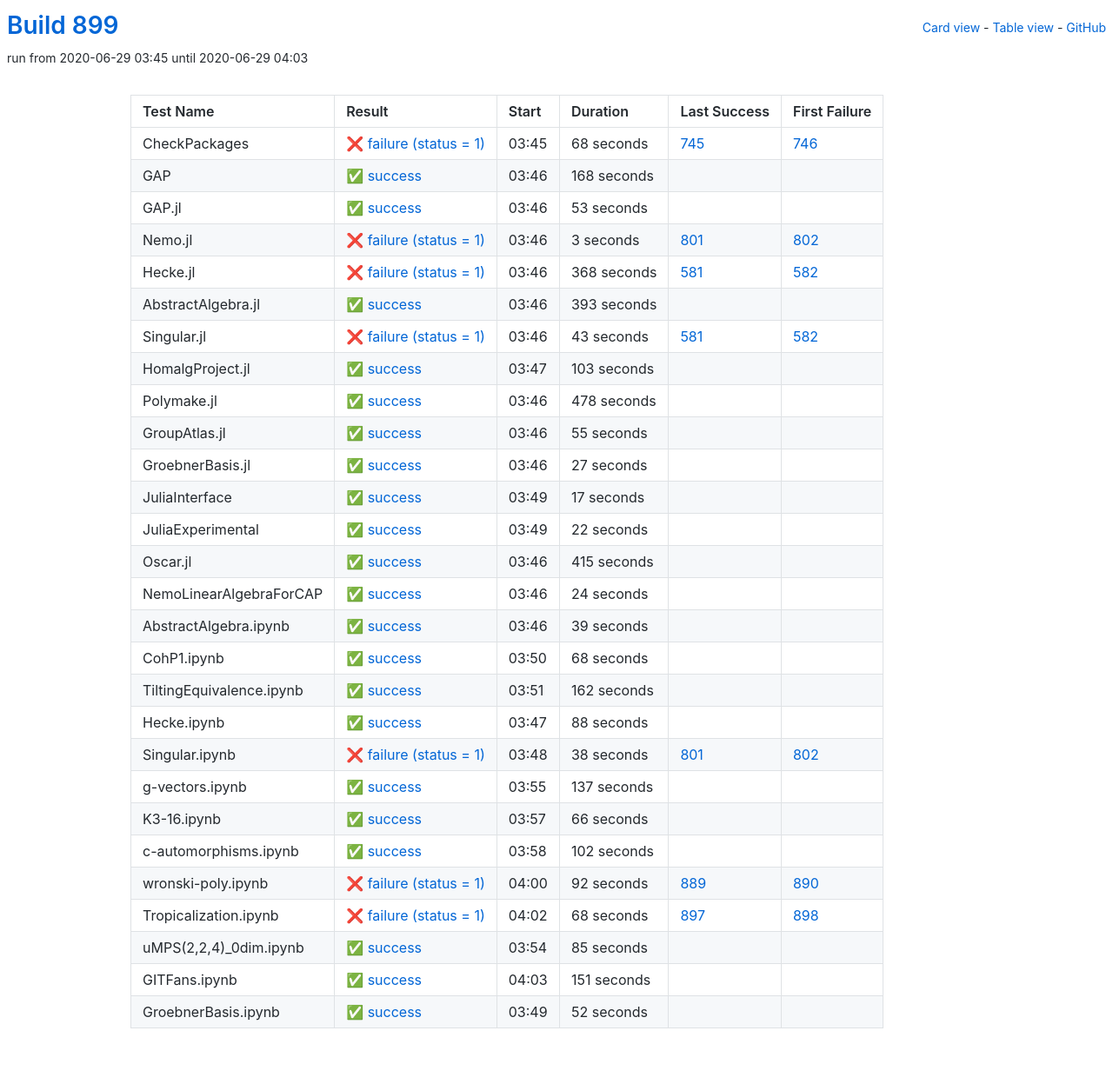
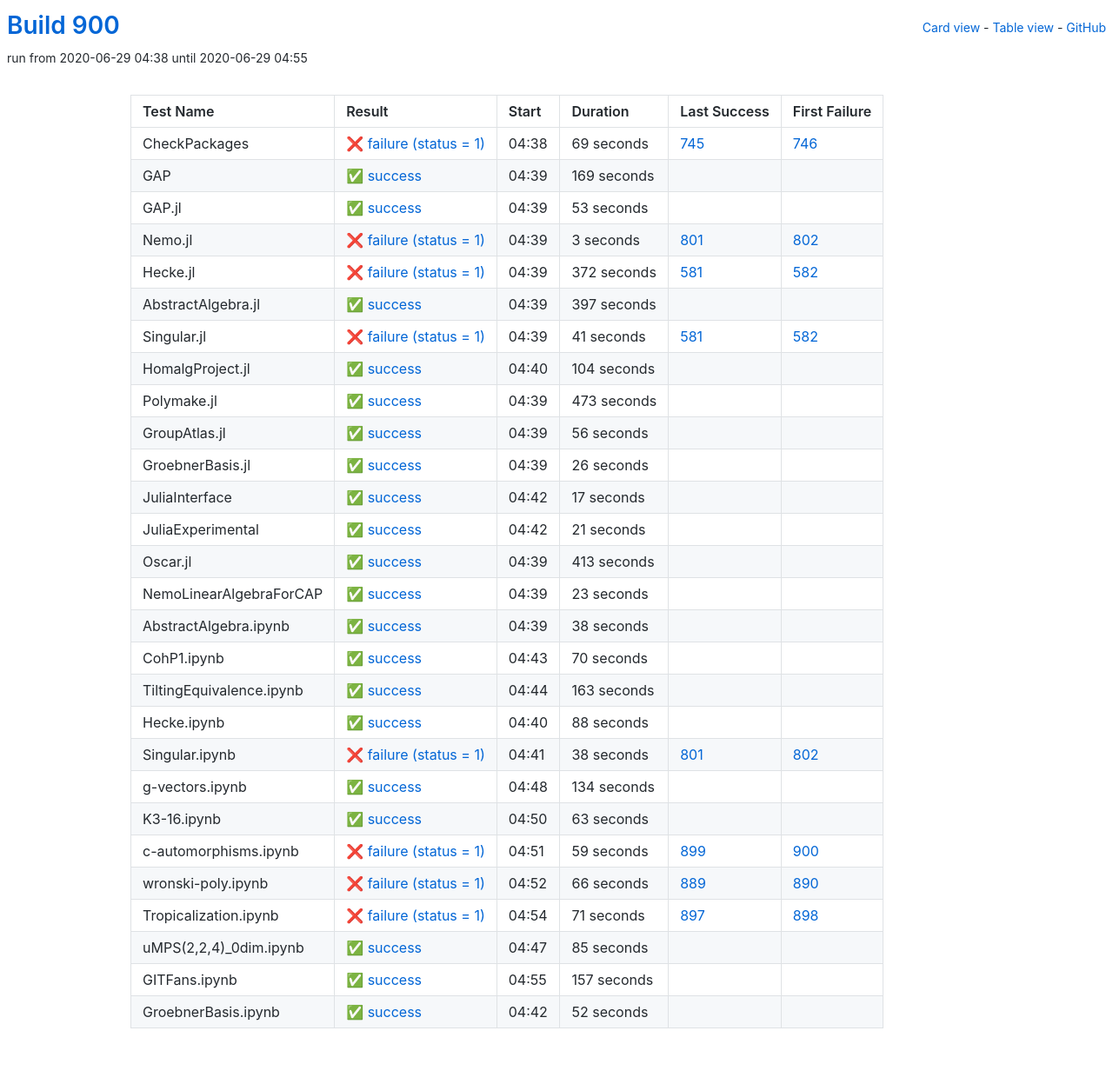
Before and after one commit to oscar-system/oscar-ci-status-1.4, a Jekyll site: the page built from table.html, in a window 1280 px wide. Shown: the whole page at 87% size. Built offline with Jekyll 4.4.1, drawn with Linux system fonts in a browser that asks for light colours.

Commit message:
Build #900

```diff
--- a/_data/ci.yml
+++ b/_data/ci.yml
@@ -1,6 +1,6 @@
 ---
-build: 899
-build_url: https://oscarci.mathematik.uni-kl.de/job/oscar-julia-1.4/899/
+build: 900
+build_url: https://oscarci.mathematik.uni-kl.de/job/oscar-julia-1.4/900/
 job: oscar-julia-1.4
 organization: oscar-system
 repo: oscar-ci-status-1.4
@@ -8,32 +8,32 @@ repourl: https://github.com/oscar-system/oscar-ci-status-1.4
 tests:
 - name: CheckPackages
   id: checkpackages
-  log: https://oscarci.mathematik.uni-kl.de/job/oscar-julia-1.4/899/artifact/logs/build-899/CheckPackages.log
-  start: 2020-06-29 03:45
+  log: https://oscarci.mathematik.uni-kl.de/job/oscar-julia-1.4/900/artifact/logs/build-900/CheckPackages.log
+  start: 2020-06-29 04:38
   success: false
   exitcode: 1
   status: failure
-  duration: 68
+  duration: 69
   last_success: 745
   last_success_url: https://oscarci.mathematik.uni-kl.de/job/oscar-julia-1.4/745/
   first_failure: 746
   first_failure_url: https://oscarci.mathematik.uni-kl.de/job/oscar-julia-1.4/746/
 - name: GAP
   id: gap
-  log: https://oscarci.mathematik.uni-kl.de/job/oscar-julia-1.4/899/artifact/logs/build-899/GAP.log
-  start: 2020-06-29 03:46
+  log: https://oscarci.mathematik.uni-kl.de/job/oscar-julia-1.4/900/artifact/logs/build-900/GAP.log
+  start: 2020-06-29 04:39
   success: true
   exitcode: 0
   status: success
-  duration: 168
+  duration: 169
   last_success: false
   last_success_url:
   first_failure: false
   first_failure_url:
 - name: GAP.jl
   id: gap-jl
-  log: https://oscarci.mathematik.uni-kl.de/job/oscar-julia-1.4/899/artifact/logs/build-899/GAP.jl.log
-  start: 2020-06-29 03:46
+  log: https://oscarci.mathematik.uni-kl.de/job/oscar-julia-1.4/900/artifact/logs/build-900/GAP.jl.log
+  start: 2020-06-29 04:39
   success: true
   exitcode: 0
   status: success
@@ -44,8 +44,8 @@ tests:
   first_failure_url:
 - name: Nemo.jl
   id: nemo-jl
-  log: https://oscarci.mathematik.uni-kl.de/job/oscar-julia-1.4/899/artifact/logs/build-899/Nemo.jl.log
-  start: 2020-06-29 03:46
+  log: https://oscarci.mathematik.uni-kl.de/job/oscar-julia-1.4/900/artifact/logs/build-900/Nemo.jl.log
+  start: 2020-06-29 04:39
   success: false
   exitcode: 1
   status: failure
@@ -56,92 +56,92 @@ tests:
   first_failure_url: https://oscarci.mathematik.uni-kl.de/job/oscar-julia-1.4/802/
 - name: Hecke.jl
   id: hecke-jl
-  log: https://oscarci.mathematik.uni-kl.de/job/oscar-julia-1.4/899/artifact/logs/build-899/Hecke.jl.log
-  start: 2020-06-29 03:46
+  log: https://oscarci.mathematik.uni-kl.de/job/oscar-julia-1.4/900/artifact/logs/build-900/Hecke.jl.log
+  start: 2020-06-29 04:39
   success: false
   exitcode: 1
   status: failure
-  duration: 368
+  duration: 372
   last_success: 581
   last_success_url: https://oscarci.mathematik.uni-kl.de/job/oscar-julia-1.4/581/
   first_failure: 582
   first_failure_url: https://oscarci.mathematik.uni-kl.de/job/oscar-julia-1.4/582/
 - name: AbstractAlgebra.jl
   id: abstractalgebra-jl
-  log: https://oscarci.mathematik.uni-kl.de/job/oscar-julia-1.4/899/artifact/logs/build-899/AbstractAlgebra.jl.log
-  start: 2020-06-29 03:46
+  log: https://oscarci.mathematik.uni-kl.de/job/oscar-julia-1.4/900/artifact/logs/build-900/AbstractAlgebra.jl.log
+  start: 2020-06-29 04:39
   success: true
   exitcode: 0
   status: success
-  duration: 393
+  duration: 397
   last_success: false
   last_success_url:
   first_failure: false
   first_failure_url:
 - name: Singular.jl
   id: singular-jl
-  log: https://oscarci.mathematik.uni-kl.de/job/oscar-julia-1.4/899/artifact/logs/build-899/Singular.jl.log
-  start: 2020-06-29 03:46
+  log: https://oscarci.mathematik.uni-kl.de/job/oscar-julia-1.4/900/artifact/logs/build-900/Singular.jl.log
+  start: 2020-06-29 04:39
   success: false
   exitcode: 1
   status: failure
-  duration: 43
+  duration: 41
   last_success: 581
   last_success_url: https://oscarci.mathematik.uni-kl.de/job/oscar-julia-1.4/581/
   first_failure: 582
   first_failure_url: https://oscarci.mathematik.uni-kl.de/job/oscar-julia-1.4/582/
 - name: HomalgProject.jl
   id: homalgproject-jl
-  log: https://oscarci.mathematik.uni-kl.de/job/oscar-julia-1.4/899/artifact/logs/build-899/HomalgProject.jl.log
-  start: 2020-06-29 03:47
+  log: https://oscarci.mathematik.uni-kl.de/job/oscar-julia-1.4/900/artifact/logs/build-900/HomalgProject.jl.log
+  start: 2020-06-29 04:40
   success: true
   exitcode: 0
   status: success
-  duration: 103
+  duration: 104
   last_success: false
   last_success_url:
   first_failure: false
   first_failure_url:
 - name: Polymake.jl
   id: polymake-jl
-  log: https://oscarci.mathematik.uni-kl.de/job/oscar-julia-1.4/899/artifact/logs/build-899/Polymake.jl.log
-  start: 2020-06-29 03:46
+  log: https://oscarci.mathematik.uni-kl.de/job/oscar-julia-1.4/900/artifact/logs/build-900/Polymake.jl.log
+  start: 2020-06-29 04:39
   success: true
   exitcode: 0
   status: success
-  duration: 478
+  duration: 473
   last_success: false
   last_success_url:
   first_failure: false
   first_failure_url:
 - name: GroupAtlas.jl
   id: groupatlas-jl
-  log: https://oscarci.mathematik.uni-kl.de/job/oscar-julia-1.4/899/artifact/logs/build-899/GroupAtlas.jl.log
-  start: 2020-06-29 03:46
+  log: https://oscarci.mathematik.uni-kl.de/job/oscar-julia-1.4/900/artifact/logs/build-900/GroupAtlas.jl.log
+  start: 2020-06-29 04:39
   success: true
   exitcode: 0
   status: success
-  duration: 55
+  duration: 56
   last_success: false
   last_success_url:
   first_failure: false
   first_failure_url:
 - name: GroebnerBasis.jl
   id: groebnerbasis-jl
-  log: https://oscarci.mathematik.uni-kl.de/job/oscar-julia-1.4/899/artifact/logs/build-899/GroebnerBasis.jl.log
-  start: 2020-06-29 03:46
+  log: https://oscarci.mathematik.uni-kl.de/job/oscar-julia-1.4/900/artifact/logs/build-900/GroebnerBasis.jl.log
+  start: 2020-06-29 04:39
   success: true
   exitcode: 0
   status: success
-  duration: 27
+  duration: 26
   last_success: false
   last_success_url:
   first_failure: false
   first_failure_url:
 - name: JuliaInterface
   id: juliainterface
-  log: https://oscarci.mathematik.uni-kl.de/job/oscar-julia-1.4/899/artifact/logs/build-899/JuliaInterface.log
-  start: 2020-06-29 03:49
+  log: https://oscarci.mathematik.uni-kl.de/job/oscar-julia-1.4/900/artifact/logs/build-900/JuliaInterface.log
+  start: 2020-06-29 04:42
   success: true
   exitcode: 0
   status: success
@@ -152,80 +152,80 @@ tests:
   first_failure_url:
 - name: JuliaExperimental
   id: juliaexperimental
-  log: https://oscarci.mathematik.uni-kl.de/job/oscar-julia-1.4/899/artifact/logs/build-899/JuliaExperimental.log
-  start: 2020-06-29 03:49
+  log: https://oscarci.mathematik.uni-kl.de/job/oscar-julia-1.4/900/artifact/logs/build-900/JuliaExperimental.log
+  start: 2020-06-29 04:42
   success: true
   exitcode: 0
   status: success
-  duration: 22
+  duration: 21
   last_success: false
   last_success_url:
   first_failure: false
   first_failure_url:
 - name: Oscar.jl
   id: oscar-jl
-  log: https://oscarci.mathematik.uni-kl.de/job/oscar-julia-1.4/899/artifact/logs/build-899/Oscar.jl.log
-  start: 2020-06-29 03:46
+  log: https://oscarci.mathematik.uni-kl.de/job/oscar-julia-1.4/900/artifact/logs/build-900/Oscar.jl.log
+  start: 2020-06-29 04:39
   success: true
   exitcode: 0
   status: success
-  duration: 415
+  duration: 413
   last_success: false
   last_success_url:
   first_failure: false
   first_failure_url:
 - name: NemoLinearAlgebraForCAP
   id: nemolinearalgebraforcap
-  log: https://oscarci.mathematik.uni-kl.de/job/oscar-julia-1.4/899/artifact/logs/build-899/NemoLinearAlgebraForCAP.log
-  start: 2020-06-29 03:46
+  log: https://oscarci.mathematik.uni-kl.de/job/oscar-julia-1.4/900/artifact/logs/build-900/NemoLinearAlgebraForCAP.log
+  start: 2020-06-29 04:39
   success: true
   exitcode: 0
   status: success
-  duration: 24
+  duration: 23
   last_success: false
   last_success_url:
   first_failure: false
   first_failure_url:
 - name: AbstractAlgebra.ipynb
   id: abstractalgebra-ipynb
-  log: https://oscarci.mathematik.uni-kl.de/job/oscar-julia-1.4/899/artifact/logs/build-899/AbstractAlgebra.ipynb.log
-  start: 2020-06-29 03:46
+  log: https://oscarci.mathematik.uni-kl.de/job/oscar-julia-1.4/900/artifact/logs/build-900/AbstractAlgebra.ipynb.log
+  start: 2020-06-29 04:39
   success: true
   exitcode: 0
   status: success
-  duration: 39
+  duration: 38
   last_success: false
   last_success_url:
   first_failure: false
   first_failure_url:
 - name: CohP1.ipynb
   id: cohp1-ipynb
-  log: https://oscarci.mathematik.uni-kl.de/job/oscar-julia-1.4/899/artifact/logs/build-899/CohP1.ipynb.log
-  start: 2020-06-29 03:50
+  log: https://oscarci.mathematik.uni-kl.de/job/oscar-julia-1.4/900/artifact/logs/build-900/CohP1.ipynb.log
+  start: 2020-06-29 04:43
   success: true
   exitcode: 0
   status: success
-  duration: 68
+  duration: 70
   last_success: false
   last_success_url:
   first_failure: false
   first_failure_url:
 - name: TiltingEquivalence.ipynb
   id: tiltingequivalence-ipynb
-  log: https://oscarci.mathematik.uni-kl.de/job/oscar-julia-1.4/899/artifact/logs/build-899/TiltingEquivalence.ipynb.log
-  start: 2020-06-29 03:51
+  log: https://oscarci.mathematik.uni-kl.de/job/oscar-julia-1.4/900/artifact/logs/build-900/TiltingEquivalence.ipynb.log
+  start: 2020-06-29 04:44
   success: true
   exitcode: 0
   status: success
-  duration: 162
+  duration: 163
   last_success: false
   last_success_url:
   first_failure: false
   first_failure_url:
 - name: Hecke.ipynb
   id: hecke-ipynb
-  log: https://oscarci.mathematik.uni-kl.de/job/oscar-julia-1.4/899/artifact/logs/build-899/Hecke.ipynb.log
-  start: 2020-06-29 03:47
+  log: https://oscarci.mathematik.uni-kl.de/job/oscar-julia-1.4/900/artifact/logs/build-900/Hecke.ipynb.log
+  start: 2020-06-29 04:40
   success: true
   exitcode: 0
   status: success
@@ -236,8 +236,8 @@ tests:
   first_failure_url:
 - name: Singular.ipynb
   id: singular-ipynb
-  log: https://oscarci.mathematik.uni-kl.de/job/oscar-julia-1.4/899/artifact/logs/build-899/Singular.ipynb.log
-  start: 2020-06-29 03:48
+  log: https://oscarci.mathematik.uni-kl.de/job/oscar-julia-1.4/900/artifact/logs/build-900/Singular.ipynb.log
+  start: 2020-06-29 04:41
   success: false
   exitcode: 1
   status: failure
@@ -248,68 +248,68 @@ tests:
   first_failure_url: https://oscarci.mathematik.uni-kl.de/job/oscar-julia-1.4/802/
 - name: g-vectors.ipynb
   id: g-vectors-ipynb
-  log: https://oscarci.mathematik.uni-kl.de/job/oscar-julia-1.4/899/artifact/logs/build-899/g-vectors.ipynb.log
-  start: 2020-06-29 03:55
+  log: https://oscarci.mathematik.uni-kl.de/job/oscar-julia-1.4/900/artifact/logs/build-900/g-vectors.ipynb.log
+  start: 2020-06-29 04:48
   success: true
   exitcode: 0
   status: success
-  duration: 137
+  duration: 134
   last_success: false
   last_success_url:
   first_failure: false
   first_failure_url:
 - name: K3-16.ipynb
   id: k3-16-ipynb
-  log: https://oscarci.mathematik.uni-kl.de/job/oscar-julia-1.4/899/artifact/logs/build-899/K3-16.ipynb.log
-  start: 2020-06-29 03:57
+  log: https://oscarci.mathematik.uni-kl.de/job/oscar-julia-1.4/900/artifact/logs/build-900/K3-16.ipynb.log
+  start: 2020-06-29 04:50
   success: true
   exitcode: 0
   status: success
-  duration: 66
+  duration: 63
   last_success: false
   last_success_url:
   first_failure: false
   first_failure_url:
 - name: c-automorphisms.ipynb
   id: c-automorphisms-ipynb
-  log: https://oscarci.mathematik.uni-kl.de/job/oscar-julia-1.4/899/artifact/logs/build-899/c-automorphisms.ipynb.log
-  start: 2020-06-29 03:58
-  success: true
-  exitcode: 0
-  status: success
-  duration: 102
-  last_success: false
-  last_success_url:
-  first_failure: false
-  first_failure_url:
-- name: wronski-poly.ipynb
-  id: wronski-poly-ipynb
-  log: https://oscarci.mathematik.uni-kl.de/job/oscar-julia-1.4/899/artifact/logs/build-899/wronski-poly.ipynb.log
-  start: 2020-06-29 04:00
+  log: https://oscarci.mathematik.uni-kl.de/job/oscar-julia-1.4/900/artifact/logs/build-900/c-automorphisms.ipynb.log
+  start: 2020-06-29 04:51
   success: false
   exitcode: 1
   status: failure
-  duration: 92
+  duration: 59
+  last_success: 899
+  last_success_url: https://oscarci.mathematik.uni-kl.de/job/oscar-julia-1.4/899/
+  first_failure: 900
+  first_failure_url: https://oscarci.mathematik.uni-kl.de/job/oscar-julia-1.4/900/
+- name: wronski-poly.ipynb
+  id: wronski-poly-ipynb
+  log: https://oscarci.mathematik.uni-kl.de/job/oscar-julia-1.4/900/artifact/logs/build-900/wronski-poly.ipynb.log
+  start: 2020-06-29 04:52
+  success: false
+  exitcode: 1
+  status: failure
+  duration: 66
   last_success: 889
   last_success_url: https://oscarci.mathematik.uni-kl.de/job/oscar-julia-1.4/889/
   first_failure: 890
   first_failure_url: https://oscarci.mathematik.uni-kl.de/job/oscar-julia-1.4/890/
 - name: Tropicalization.ipynb
   id: tropicalization-ipynb
-  log: https://oscarci.mathematik.uni-kl.de/job/oscar-julia-1.4/899/artifact/logs/build-899/Tropicalization.ipynb.log
-  start: 2020-06-29 04:02
+  log: https://oscarci.mathematik.uni-kl.de/job/oscar-julia-1.4/900/artifact/logs/build-900/Tropicalization.ipynb.log
+  start: 2020-06-29 04:54
   success: false
   exitcode: 1
   status: failure
-  duration: 68
+  duration: 71
   last_success: 897
   last_success_url: https://oscarci.mathematik.uni-kl.de/job/oscar-julia-1.4/897/
   first_failure: 898
   first_failure_url: https://oscarci.mathematik.uni-kl.de/job/oscar-julia-1.4/898/
 - name: uMPS(2,2,4)_0dim.ipynb
   id: umps-2-2-4-0dim-ipynb
-  log: https://oscarci.mathematik.uni-kl.de/job/oscar-julia-1.4/899/artifact/logs/build-899/uMPS-2-2-4-_0dim.ipynb.log
-  start: 2020-06-29 03:54
+  log: https://oscarci.mathematik.uni-kl.de/job/oscar-julia-1.4/900/artifact/logs/build-900/uMPS-2-2-4-_0dim.ipynb.log
+  start: 2020-06-29 04:47
   success: true
   exitcode: 0
   status: success
@@ -320,20 +320,20 @@ tests:
   first_failure_url:
 - name: GITFans.ipynb
   id: gitfans-ipynb
-  log: https://oscarci.mathematik.uni-kl.de/job/oscar-julia-1.4/899/artifact/logs/build-899/GITFans.ipynb.log
-  start: 2020-06-29 04:03
+  log: https://oscarci.mathematik.uni-kl.de/job/oscar-julia-1.4/900/artifact/logs/build-900/GITFans.ipynb.log
+  start: 2020-06-29 04:55
   success: true
   exitcode: 0
   status: success
-  duration: 151
+  duration: 157
   last_success: false
   last_success_url:
   first_failure: false
   first_failure_url:
 - name: GroebnerBasis.ipynb
   id: groebnerbasis-ipynb
-  log: https://oscarci.mathematik.uni-kl.de/job/oscar-julia-1.4/899/artifact/logs/build-899/GroebnerBasis.ipynb.log
-  start: 2020-06-29 03:49
+  log: https://oscarci.mathematik.uni-kl.de/job/oscar-julia-1.4/900/artifact/logs/build-900/GroebnerBasis.ipynb.log
+  start: 2020-06-29 04:42
   success: true
   exitcode: 0
   status: success
```
Also changed, not shown: README.md.
